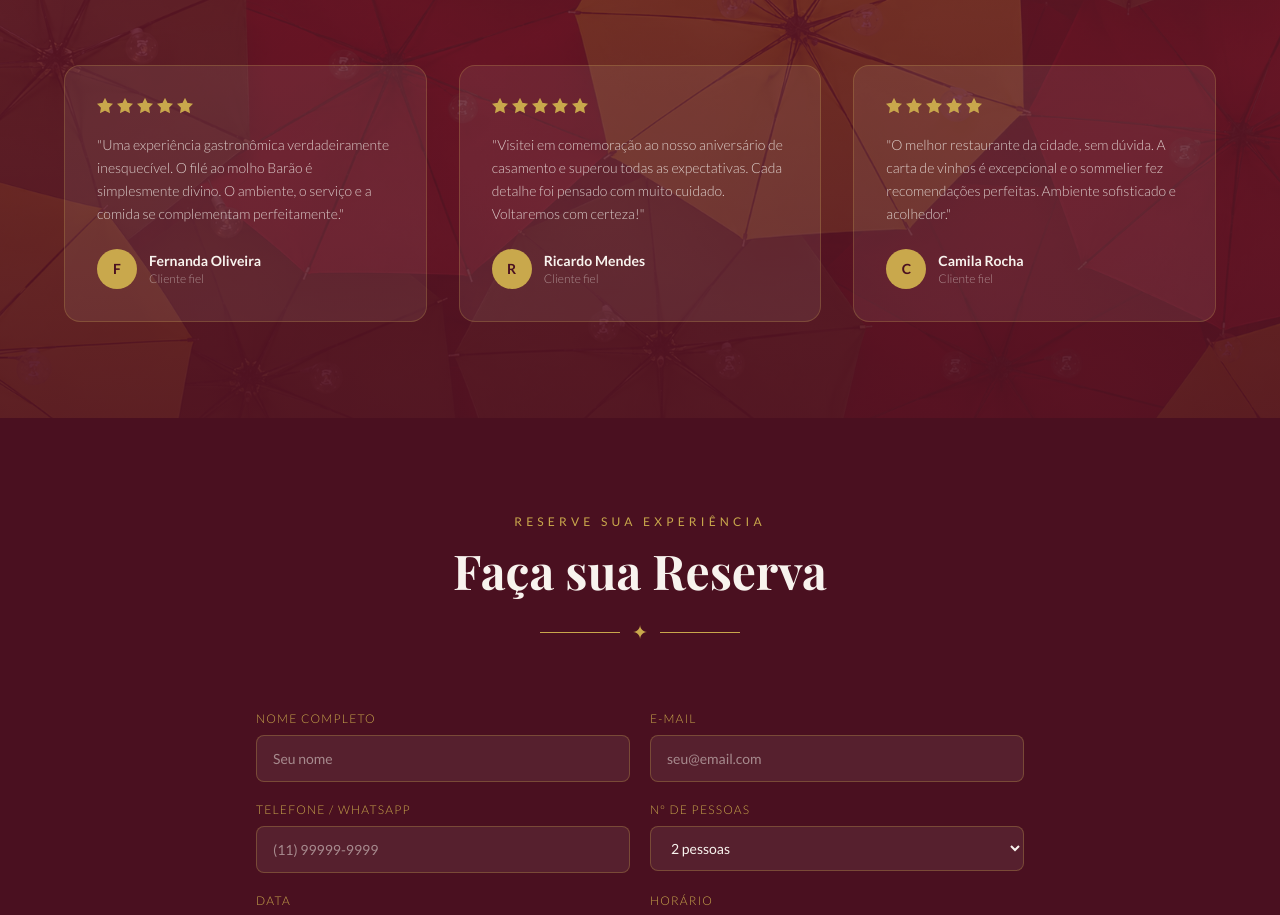
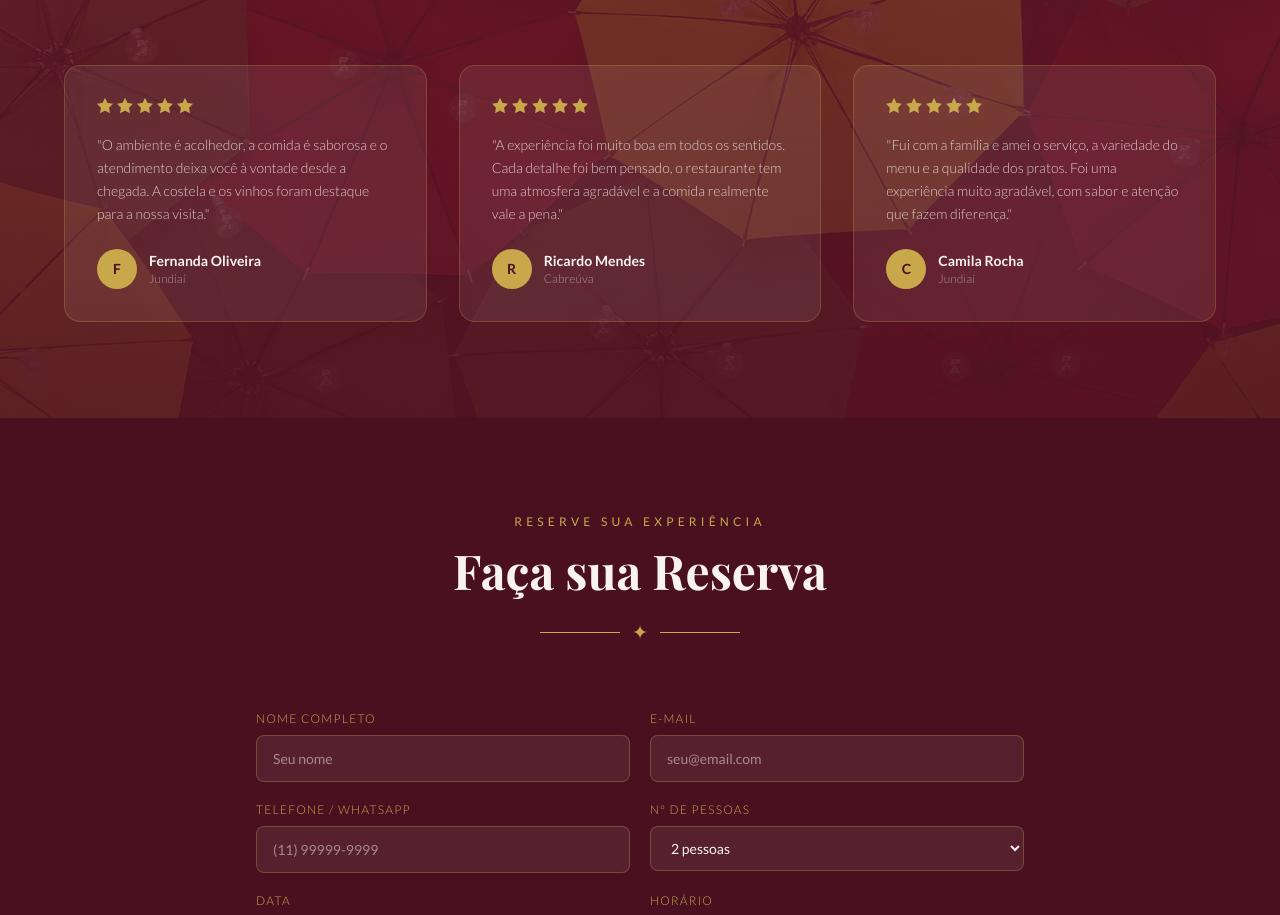
Before and after one commit to Defendi22/BaraoGastronomia, a React (Vite) app: page / in a window 1280 px wide. Shown: the part 3820-4735 px from the top of the page. Built offline with nearby package versions, Linux system fonts and the light colour scheme; a web font is replaced by a local one.

Commit message:
galeria2

```diff
--- a/src/App.tsx
+++ b/src/App.tsx
@@ -129,17 +129,20 @@ const menuItems = [
 const testimonials = [
   {
     name: "Fernanda Oliveira",
-    text: "Uma experiência gastronômica verdadeiramente inesquecível. O filé ao molho Barão é simplesmente divino. O ambiente, o serviço e a comida se complementam perfeitamente.",
+    city: "Jundiaí",
+    text: "O ambiente é acolhedor, a comida é saborosa e o atendimento deixa você à vontade desde a chegada. A costela e os vinhos foram destaque para a nossa visita.",
     stars: 5,
   },
   {
     name: "Ricardo Mendes",
-    text: "Visitei em comemoração ao nosso aniversário de casamento e superou todas as expectativas. Cada detalhe foi pensado com muito cuidado. Voltaremos com certeza!",
+    city: "Cabreúva",
+    text: "A experiência foi muito boa em todos os sentidos. Cada detalhe foi bem pensado, o restaurante tem uma atmosfera agradável e a comida realmente vale a pena.",
     stars: 5,
   },
   {
     name: "Camila Rocha",
-    text: "O melhor restaurante da cidade, sem dúvida. A carta de vinhos é excepcional e o sommelier fez recomendações perfeitas. Ambiente sofisticado e acolhedor.",
+    city: "Jundiaí",
+    text: "Fui com a família e amei o serviço, a variedade do menu e a qualidade dos pratos. Foi uma experiência muito agradável, com sabor e atenção que fazem diferença.",
     stars: 5,
   },
 ];
@@ -772,7 +775,7 @@ function Testimonials() {
                 </div>
                 <div>
                   <p className="font-semibold text-sm" style={{ color: "#F8F3EE" }}>{t.name}</p>
-                  <p className="text-xs font-light" style={{ color: "rgba(248,243,238,0.5)" }}>Cliente fiel</p>
+                  <p className="text-xs font-light" style={{ color: "rgba(248,243,238,0.5)" }}>{t.city}</p>
                 </div>
               </div>
             </div>
```
